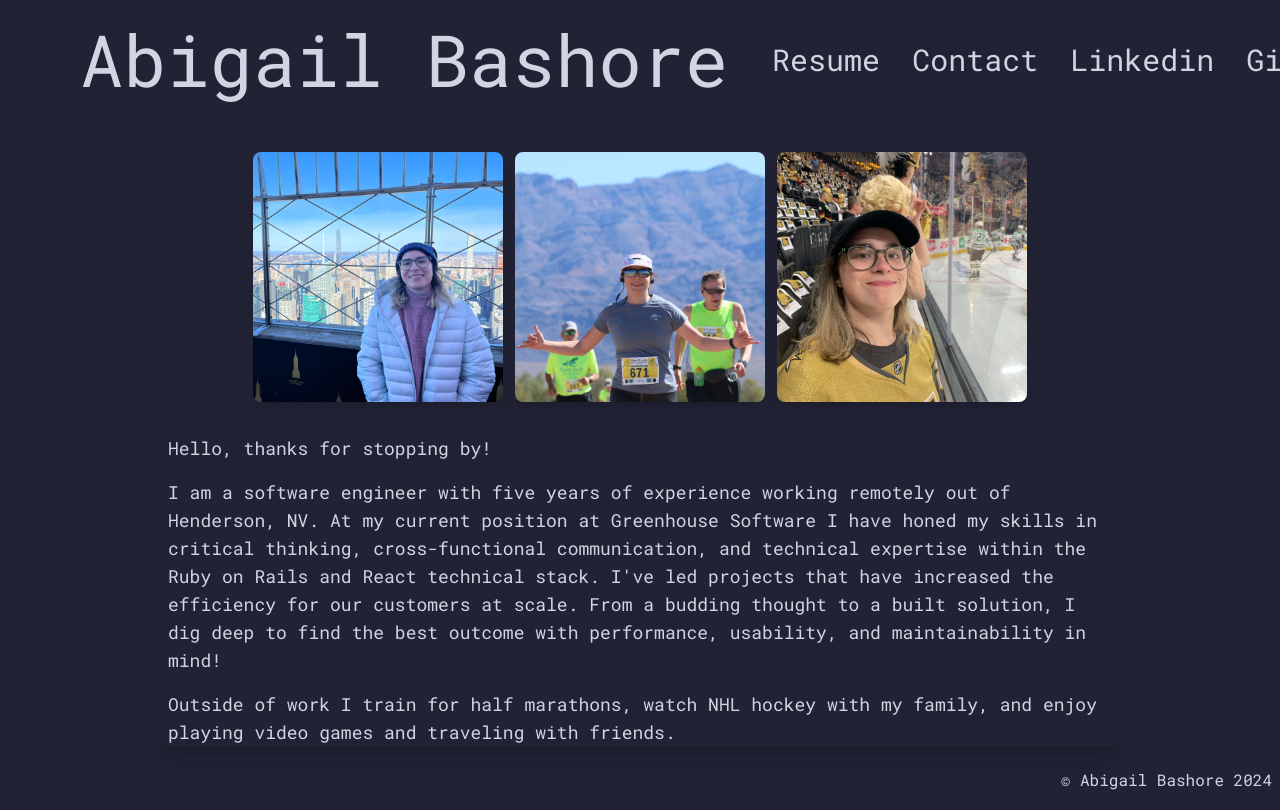
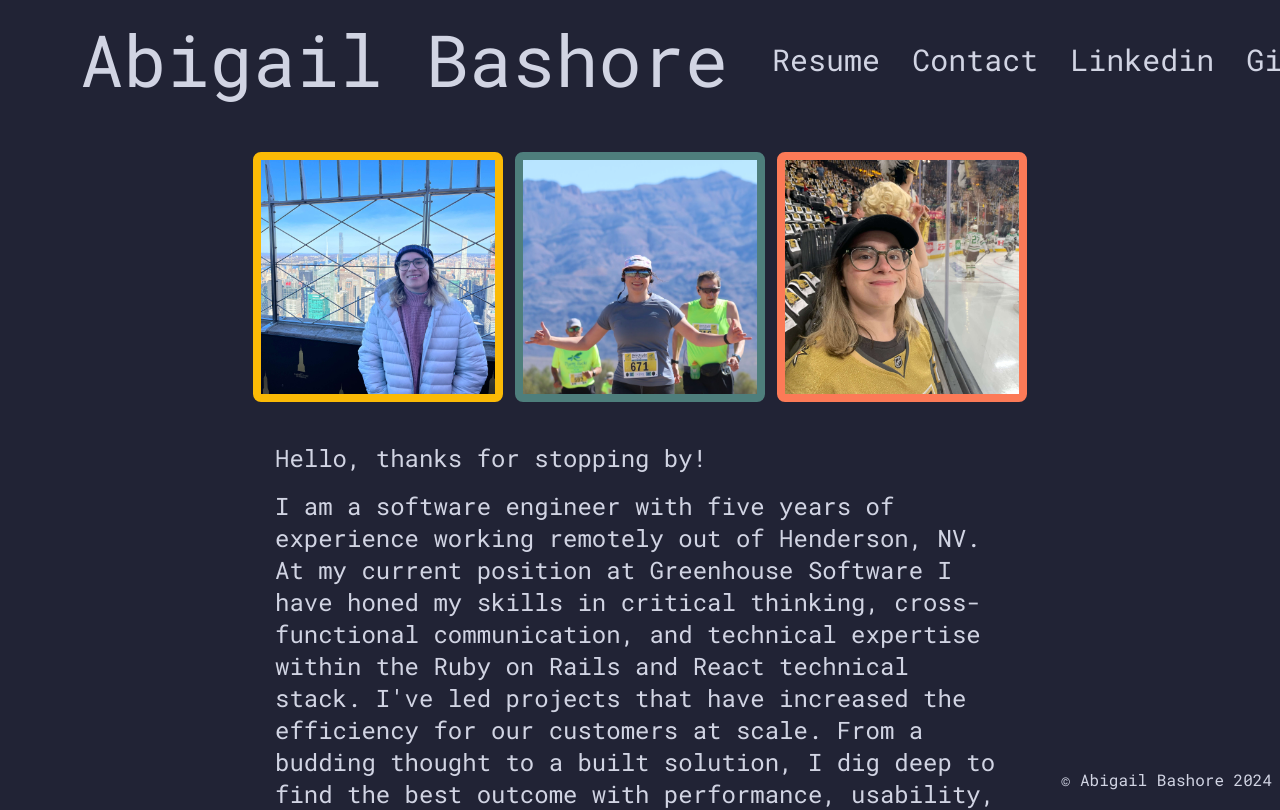
Before and after one commit to abbyjb/abbyjb-portfolio, a Next.js app: page / in a window 1280 px wide. Shown: the top 810 px of the page. Built offline with nearby package versions, Linux system fonts and the light colour scheme.

Commit message:
use new colors

```diff
--- a/app/not-found.tsx
+++ b/app/not-found.tsx
@@ -2,10 +2,10 @@ import Link from 'next/link'
 
 export default function NotFound() {
   return (
-    <main className="flex items-center justify-center">
-      <div className="bg-beige m-2 p-2 rounded-lg shadow-lg shadow-blue text-center">
-        <h2 className="text-4xl text-center text-purple">404 Not Found</h2>
-        <Link className="text-purple text-lg underline hover:text-green" href="/">Go back home</Link>
+    <main className="flex items-center justify-center min-h-[85vh]">
+      <div className="m-2 p-2 rounded-lg  text-center">
+        <h2 className="text-4xl text-center mb-4">404 Not Found</h2>
+        <Link className="text-purple text-lg hover:underline hover:text-sunglow-300" href="/">Go back home</Link>
       </div>
     </main>
   );
--- a/app/page.tsx
+++ b/app/page.tsx
@@ -2,35 +2,35 @@ import Image from 'next/image'
 
 export default function Home() {
   return (
-    <main className="flex flex-col items-center justify-center">
+    <main className="flex flex-col items-center justify-center min-h-[85vh]">
       <div className="sm:flex sm:flex-row items-center justify-between mb-3 gap-3">
         <Image
-            className="my-3 md:rounded-lg rounded-full shadow-lg shadow-blue"
+            className="my-3 md:rounded-lg rounded-full border-8 border-sunglow-400"
             src="/abbyjb-in-nyc.jpg"
             width={250}
             height={250}
             alt="abby in new york city"
           />
           <Image
-            className="md:block mx-auto hidden my-3 rounded-lg shadow-lg shadow-blue"
+            className="md:block mx-auto hidden my-3 rounded-lg border-8 border-myrtle_green"
             src="/abbyjb-running-5k.jpg"
             width={250}
             height={250}
             alt="abby running a 5k race"
           />
           <Image
-            className="lg:block hidden my-3 rounded-lg shadow-lg shadow-blue"
+            className="lg:block hidden my-3 rounded-lg border-8 border-coral"
             src="/abbyjb-hockey-game.jpg"
             width={250}
             height={250}
             alt="abby at a NHL hockey game"
           />
       </div>
-      <div className="p-2 rounded-lg bg-beige min-w-[300px] max-h-80 overflow-y-scroll shadow-xl shadow-blue">
-        <p className="mb-4 text-lg text-purple">
+      <div className="p-4 rounded-lg max-w-[762px] text-2xl">
+        <p className="mb-4">
           Hello, thanks for stopping by!
         </p>
-        <p className="mb-4 text-lg text-purple">
+        <p className="mb-4">
           I am a software engineer with five years of experience working remotely
           out of Henderson, NV. At my current position at Greenhouse Software I have
           honed my skills in critical thinking, cross-functional communication, and
@@ -39,7 +39,7 @@ export default function Home() {
           From a budding thought to a built solution, I dig deep to find the best outcome
           with performance, usability, and maintainability in mind!
         </p>
-        <p className="text-lg text-purple">
+        <p>
           Outside of work I train for half marathons, watch NHL hockey with my family, and
           enjoy playing video games and traveling with friends.
         </p>
--- a/app/resume/components/resume-section-header.tsx
+++ b/app/resume/components/resume-section-header.tsx
@@ -8,13 +8,14 @@ type ResumeSectionHeaderProps = {
 
 export default function ResumeSectionHeader({ name, icon_button }: ResumeSectionHeaderProps) {
   return (
-    <div className="flex my-2 border-b-2 border-purple">
-      <h2 className="grow text-3xl">{name}</h2>
+    <div className="flex my-2 border-b-2 border-delft_blue-300">
+      <h2 className="grow text-4xl">{name}</h2>
       { icon_button &&
         <Link href="./Abigail_Bashore_Resume.pdf" target="_blank" title="Download my resume" download>
           <Download className="size-8"/>
         </Link>
       }
+      <br></br>
     </div>
   );
 }
--- a/app/resume/page.tsx
+++ b/app/resume/page.tsx
@@ -3,7 +3,7 @@ import ResumeSectionHeader from './components/resume-section-header'
 
 export default function ExperiencePage () {
   return (
-    <main className="rounded-lg bg-beige text-purple p-5 shadow-xl shadow-blue overflow-y-scroll xl:max-h-[752px] max-h-[600px]">
+    <main className="rounded-lg p-5 overflow-y-scroll max-h-[75vh] border-2 border-delft_blue-300">
       <ResumeSectionHeader name="Work Experience" icon_button />
       <ResumeItem
         company={"Greenhouse Software"}
@@ -28,8 +28,8 @@ export default function ExperiencePage () {
         accomplishments={[
           "Constructed global redemption rewards application using AWS Lambda, DynamoDB, APIGateway, and React.",
           "Revamped internal cloud management application using Angular, PostgreSQL, and Java with Spring Boot",
-          "Built out transformation system that ingested a CSV of validation rules to a fully built React page served using NextJS",
-          "Pioneered shared component library using React/MaterialUI to drive consistency between micro applications",
+          "Built out transformation system that ingested a CSV of validation rules to a fully built React page served using NextJS.",
+          "Pioneered shared component library using React/MaterialUI to drive consistency between micro applications.",
           "Established website to showcase past hackathons and manage current hackathons using Angular, AWS Lambda, DynamoDB, API Gateway, and Cognito.",
         ]}
       />
```
